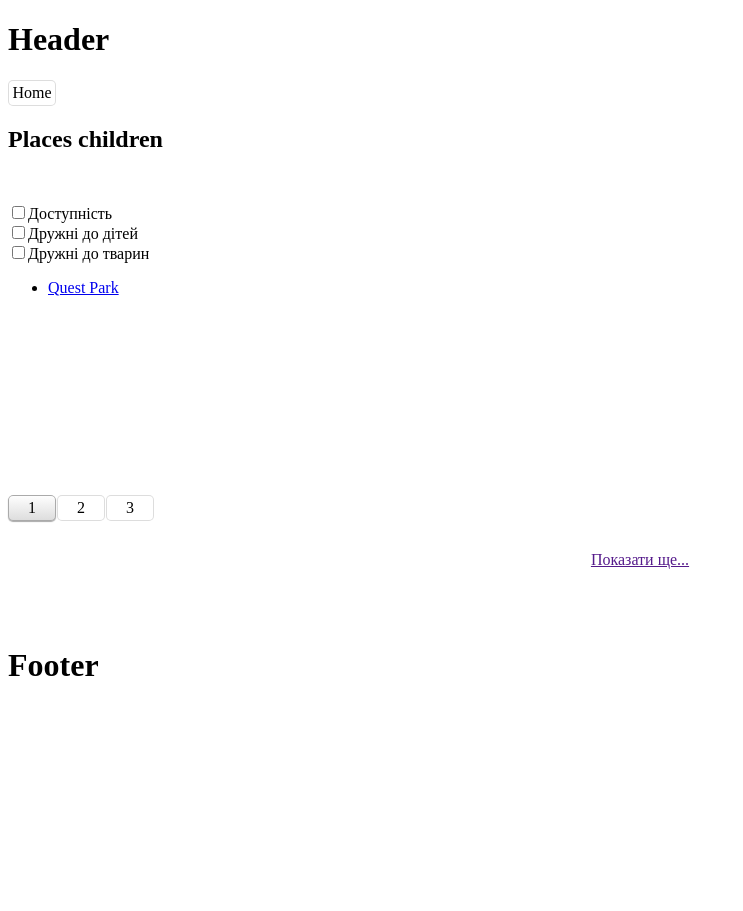
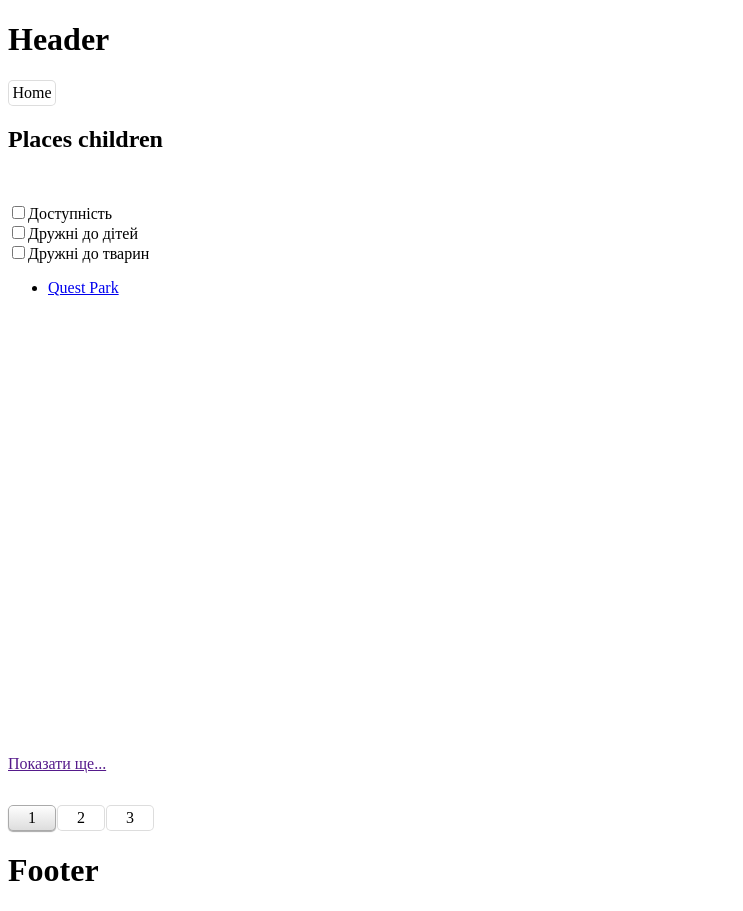
Before and after one commit to AntonNemesh/activity.ck.ua-frontend, an Angular app: page /places/children in a window 1280 px wide. Shown: the whole page, without its empty margins (0-743 px from the left). Before the commit the page ends 800 px from the top, so only its background shows below. Built offline with nearby package versions, Linux system fonts and the light colour scheme; data requests are answered from the project's data file.

Commit message:
001: pagination visibility

```diff
--- a/src/app/modules/pages/places-page/components/places-page-view/places-page-view.component.css
+++ b/src/app/modules/pages/places-page/components/places-page-view/places-page-view.component.css
@@ -1,3 +1,3 @@
 ul {
-  min-height: 200px;
+  min-height: 430px;
 }
--- a/src/app/modules/shared/components/pagination/pagination.component.css
+++ b/src/app/modules/shared/components/pagination/pagination.component.css
@@ -4,5 +4,7 @@
 .pagination__more {
   height: 50px;
   padding-top: 30px;
-  text-align: center;
 }
+.pagination__numb {
+  height: 26px;
+}
--- a/src/app/modules/shared/components/pagination/pagination.component.html
+++ b/src/app/modules/shared/components/pagination/pagination.component.html
@@ -1,5 +1,8 @@
+<div class="pagination__more">
+  <a href="" *ngIf="isTheLastPage" (click)="setNextPage($event)">Показати ще...</a>
+</div>
 <div class="pagination__numb">
-  <a href="" (click)="setPage($event, 1)" class="button" [class.active]="checkState(1)">{{1}}</a>
+  <a href="" *ngIf="totalPages > 1" (click)="setPage($event, 1)" class="button" [class.active]="checkState(1)">{{1}}</a>
   <span class="pagination__separator" *ngIf="this.separatorState[0]">...</span>
   <span *ngFor="let item of [].constructor(totalPages); let page = index">
     <a href=""
@@ -12,6 +15,3 @@
   <span class="pagination__separator" *ngIf="this.separatorState[1]">...</span>
   <a href="" *ngIf="totalPages !== 1" (click)="setPage($event, totalPages)" class="button" [class.active]="checkState(totalPages)">{{totalPages}}</a>
 </div>
-<div class="pagination__more">
-  <a href="" *ngIf="isTheLastPage" (click)="setNextPage($event)">Показати ще...</a>
-</div>
```
